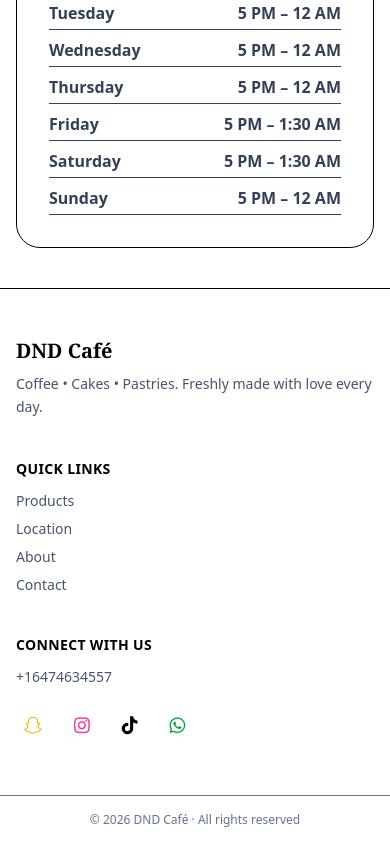
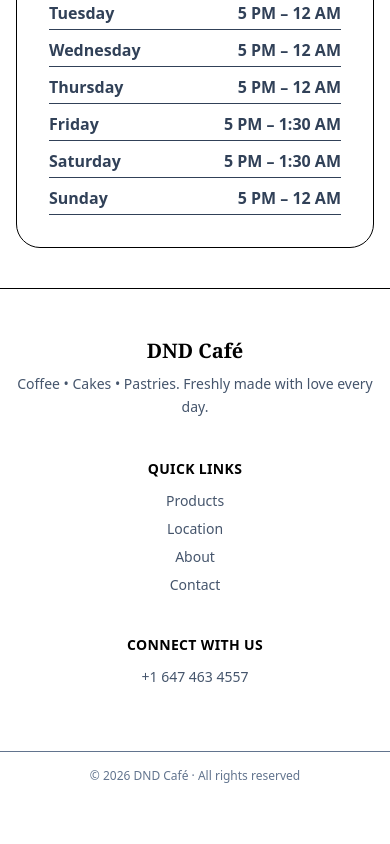
Before and after one commit to abdifitah12/D-D-frontend, a React (Vite) app: page / in a window 390 px wide. Shown: the part 5539-6383 px from the top of the page. After the commit the page ends 6339 px from the top, so only its background shows below. Built offline with nearby package versions, Linux system fonts and the light colour scheme.

Commit message:
added bottom

```diff
--- a/src/components/Footer.jsx
+++ b/src/components/Footer.jsx
@@ -3,10 +3,10 @@ import { Link } from "react-router-dom";
 export default function Footer() {
   return (
      <footer className="border-t bg-white">
-      <div className="mx-auto max-w-6xl px-4 py-12 grid gap-10 md:grid-cols-3">
+  <div className="mx-auto max-w-6xl px-4 py-12 grid gap-10 md:grid-cols-3 text-center md:text-left">
 
     {/* BRAND */}
-        <div>
+    <div className="flex flex-col items-center md:items-start">
       <h3 className="font-display text-xl font-semibold">DND Café</h3>
       <p className="mt-2 text-sm text-slate-600 leading-relaxed">
         Coffee • Cakes • Pastries.
@@ -15,89 +15,36 @@ export default function Footer() {
     </div>
 
     {/* QUICK LINKS */}
-        <div>
+    <div className="flex flex-col items-center md:items-start">
       <h4 className="text-sm font-semibold mb-3 uppercase tracking-wide">
         Quick Links
       </h4>
+
       <ul className="space-y-2 text-sm text-slate-600">
-            <li>
-              <Link to="/#products" className="hover:text-green-700 transition">
-                Products
-              </Link>
-            </li>
-            <li>
-              <Link to="/#location" className="hover:text-green-700 transition">
-                Location
-              </Link>
-            </li>
-            <li>
-              <Link to="/#about" className="hover:text-green-700 transition">
-                About
-              </Link>
-            </li>
-            <li>
-              <Link to="/#contact" className="hover:text-green-700 transition">
-                Contact
-              </Link>
-            </li>
+        <li><Link to="/#products">Products</Link></li>
+        <li><Link to="/#location">Location</Link></li>
+        <li><Link to="/#about">About</Link></li>
+        <li><Link to="/#contact">Contact</Link></li>
       </ul>
     </div>
 
     {/* SOCIAL + CONTACT */}
-        <div>
+    <div className="flex flex-col items-center md:items-start">
       <h4 className="text-sm font-semibold mb-3 uppercase tracking-wide">
         Connect With Us
       </h4>
 
       <p className="text-sm text-slate-600 mb-4">
-           +16474634557
+        +1 647 463 4557
       </p>
 
-          <div className="flex gap-4 text-lg">
-            <a
-              href="https://snapchat.com/t/KbqJIrF0"
-              target="_blank"
-              rel="noreferrer"
-              className="p-2 rounded-full hover:bg-slate-100 text-yellow-500 transition"
-              aria-label="Snapchat"
-            >
-              <i className="fa-brands fa-snapchat"></i>
-            </a>
-
-            <a
-              href="https://www.instagram.com/dndcafe.to/"
-              target="_blank"
-              rel="noreferrer"
-              className="p-2 rounded-full hover:bg-slate-100 text-pink-500 transition"
-              aria-label="Instagram"
-            >
-              <i className="fa-brands fa-instagram"></i>
-            </a>
-
-            <a
-              href="https://www.tiktok.com/@dnd.cafe.to"
-              target="_blank"
-              rel="noreferrer"
-              className="p-2 rounded-full hover:bg-slate-100 text-black transition"
-              aria-label="TikTok"
-            >
-              <i className="fa-brands fa-tiktok"></i>
-            </a>
-
-            <a
-              href="https://wa.me/16474634557"
-              target="_blank"
-              rel="noreferrer"
-              className="p-2 rounded-full hover:bg-slate-100 text-green-600 transition"
-              aria-label="WhatsApp"
-            >
-              <i className="fa-brands fa-whatsapp"></i>
-            </a>
-          </div>
+      <div className="flex justify-center md:justify-start gap-4 text-lg">
+        {/* icons */}
       </div>
     </div>
 
-      {/* COPYRIGHT */}
+  </div>
+
   <div className="border-t text-center py-4 text-xs text-slate-500">
     © {new Date().getFullYear()} DND Café · All rights reserved
   </div>
--- a/src/pages/Events.jsx
+++ b/src/pages/Events.jsx
@@ -23,9 +23,18 @@ export default function Events() {
 
         {/* HEADER */}
         <div className="text-center mb-8">
+           <div className="flex items-center justify-center gap-6 mb-10">
           <h1 className="text-4xl md:text-5xl font-extrabold text-slate-900">
             Events
           </h1>
+
+          <a
+            href="/events/history"
+            className="rounded-full border border-green-700 px-6 py-3 font-semibold text-green-700 transition hover:bg-green-700 hover:text-white"
+          >
+            View Event History
+          </a>
+        </div>
 
           <p className="mt-3 text-slate-600 text-base md:text-lg">
             Join us for amazing experiences at DND Café
@@ -121,14 +130,7 @@ export default function Events() {
         </div>
 
         {/* HISTORY BUTTON */}
-        <div className="mt-10 text-center">
-          <a
-            href="/events/history"
-            className="inline-flex rounded-full border border-green-700 px-6 py-3 font-semibold text-green-700 transition hover:bg-green-700 hover:text-white"
-          >
-            View Event History
-          </a>
-        </div>
+
       </div>
     </section>
   );
```
Lines whose indentation alone changed are shown as unchanged.
